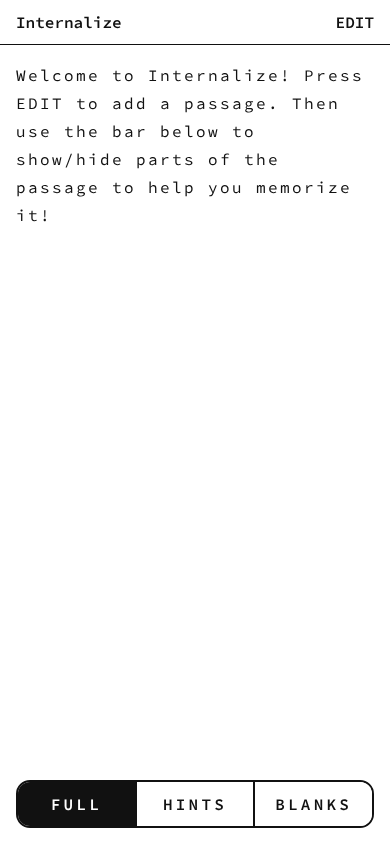
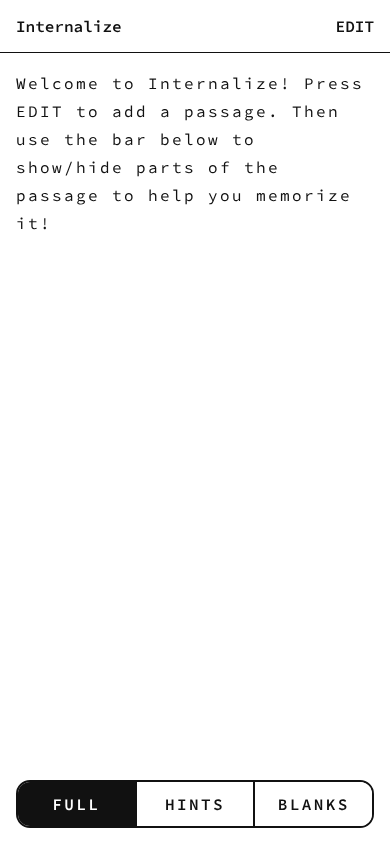
Before and after one commit to brighamandersen/internalize-web, a plain HTML site: page index.html in a window 390 px wide. Drawn offline with Linux system fonts and the light colour scheme.

Commit message:
clean up mobile styling

```diff
--- a/index.html
+++ b/index.html
@@ -7,9 +7,9 @@
   <title>Internalize</title>
 
   <link rel="manifest" href="manifest.json" />
-  <meta name="theme-color" content="#ffffff" />
+  <meta name="theme-color" content="#000000" />
   <meta name="apple-mobile-web-app-capable" content="yes" />
-  <meta name="apple-mobile-web-app-status-bar-style" content="black-translucent" />
+  <meta name="apple-mobile-web-app-status-bar-style" content="black" />
   <link rel="apple-touch-icon" sizes="180x180" href="icons/apple-touch-icon.png" />
   <link rel="icon" type="image/png" sizes="32x32" href="icons/favicon-32x32.png" />
   <link rel="icon" type="image/png" sizes="16x16" href="icons/favicon-16x16.png" />
@@ -23,11 +23,7 @@
     <button id="edit-btn" class="nav-item btn text-btn">Edit</button>
     <button id="save-btn" class="nav-item btn text-btn hidden">Save</button>
   </nav>
-
-  <div class="content">
-    <textarea id="passage-textarea" placeholder="Press EDIT to add a passage" readonly></textarea>
-  </div>
-
+  <textarea id="passage-textarea" placeholder="Press EDIT to add a passage" readonly></textarea>
   <div id="filter-btn-group">
     <button id="filter-btn-full" class="btn filter-btn active">Full</button>
     <button id="filter-btn-hints" class="btn filter-btn">Hints</button>
--- a/style.css
+++ b/style.css
@@ -34,11 +34,12 @@
 
 html {
   background-color: var(--background-color);
+  overflow: hidden;
 }
 
 body {
   margin: 0;
-  min-height: 100dvh;
+  height: 100dvh;
   display: flex;
   flex-direction: column;
   max-width: 600px;
@@ -48,6 +49,10 @@ body {
   font-weight: 400;
   font-size: 16px;
   overscroll-behavior: none;
+  padding-top: env(safe-area-inset-top);
+  padding-bottom: env(safe-area-inset-bottom);
+  padding-left: env(safe-area-inset-left);
+  padding-right: env(safe-area-inset-right);
 }
 
 /* BUTTONS */
@@ -73,22 +78,12 @@ body {
   justify-content: space-between;
   align-items: center;
   border-bottom: 1px solid var(--text-color);
+  background-color: var(--background-color);
 }
 
 .nav-item {
-  padding: 12px 16px;
+  padding: 16px;
   font-weight: 600;
-}
-
-/* CONTENT */
-
-.content {
-  flex: 1;
-  min-height: 0;
-  display: flex;
-  flex-direction: column;
-  padding: 16px;
-  overflow: hidden;
 }
 
 /* PASSAGE TEXTAREA */
@@ -96,22 +91,21 @@ body {
 #passage-textarea {
   font-family: inherit;
   font-size: inherit;
-  overflow: hidden;
   resize: none;
   background-color: var(--background-color);
   color: var(--text-color);
-  flex: 1;
+  flex: 1 1 auto;
   min-height: 0;
   width: 100%;
-  padding: 0;
+  padding: 16px;
   margin: 0;
   border: none;
   outline: none;
   resize: none;
   line-height: 1.75;
   letter-spacing: 0.15em;
+  overflow: hidden;
   overflow-y: auto;
-  display: block;
   --webkit-overflow-scrolling: touch;
 }
 
@@ -135,7 +129,6 @@ body {
   border-right: 2px solid var(--text-color);
   padding: 12px;
   letter-spacing: 0.15em;
-  letter-spacing: 0.2em;
 }
 
 .filter-btn:last-child {
```
